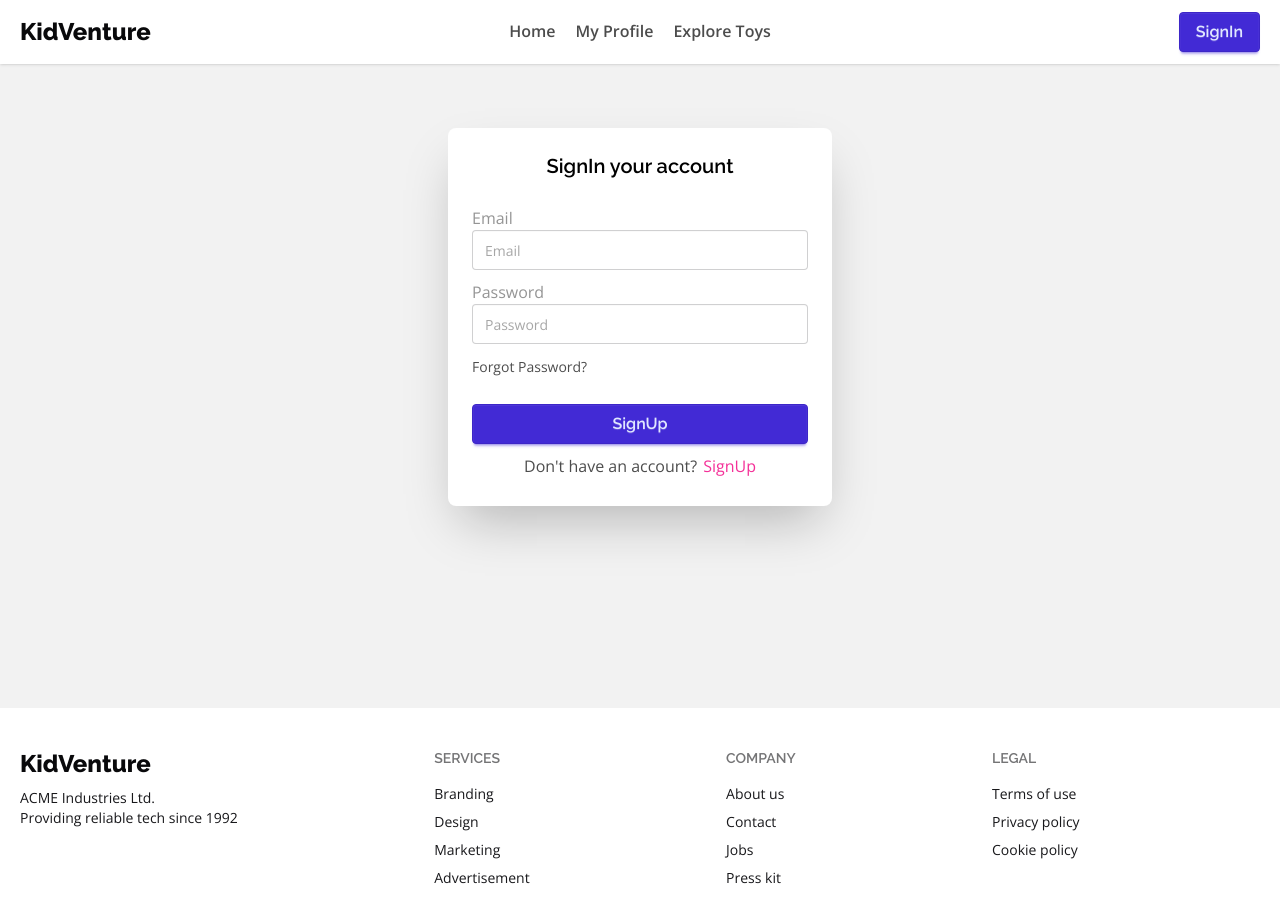
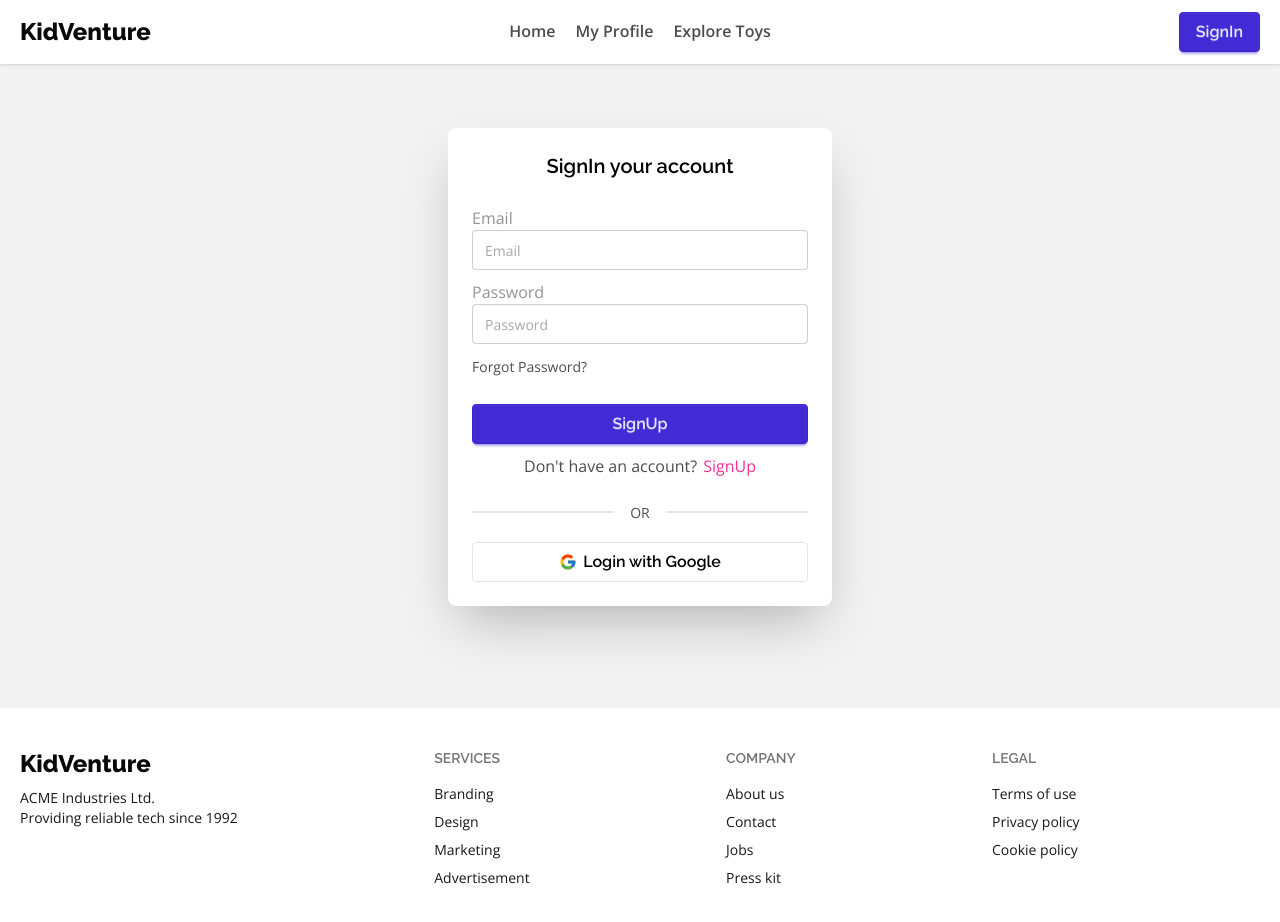
Before and after one commit to programmerrakibul/kid-venture, a React (Vite) app: page /signin in a window 1280 px wide. Shown: the top 922 px of the page. Built offline with nearby package versions, Linux system fonts and the light colour scheme; no server answers.

Commit message:
google login implemented

```diff
--- a/src/pages/SignIn/SignIn.jsx
+++ b/src/pages/SignIn/SignIn.jsx
@@ -1,9 +1,10 @@
 import { Link, useLocation, useNavigate } from "react-router";
 import { useState } from "react";
 import useAuth from "../../hooks/useAuth";
+import { FcGoogle } from "react-icons/fc";
 
 const SignIn = () => {
-  const { signInWithPassword } = useAuth();
+  const { signInWithPassword, signInWithGoogle } = useAuth();
   const [loading, setLoading] = useState(false);
   const { state } = useLocation();
   const navigate = useNavigate();
@@ -23,6 +24,15 @@ const SignIn = () => {
       console.log(error);
     } finally {
       setLoading(false);
+    }
+  };
+
+  const handleSignInWithGoogle = async () => {
+    try {
+      await signInWithGoogle();
+      navigate(state ? state : "/");
+    } catch (error) {
+      console.log(error);
     }
   };
 
@@ -75,6 +85,7 @@ const SignIn = () => {
               <button disabled={loading} className="btn btn-primary mt-4">
                 {loading ? "Signing Up..." : "SignUp"}
               </button>
+
               <p className="text-center">
                 Don't have an account?
                 <Link
@@ -85,6 +96,16 @@ const SignIn = () => {
                 </Link>
               </p>
             </fieldset>
+
+            <div className="divider">OR</div>
+
+            <button
+              onClick={handleSignInWithGoogle}
+              type="button"
+              className="btn btn-ghost bg-white text-black border-[#e5e5e5]"
+            >
+              <FcGoogle size={18} /> Login with Google
+            </button>
           </form>
         </div>
       </section>
```
